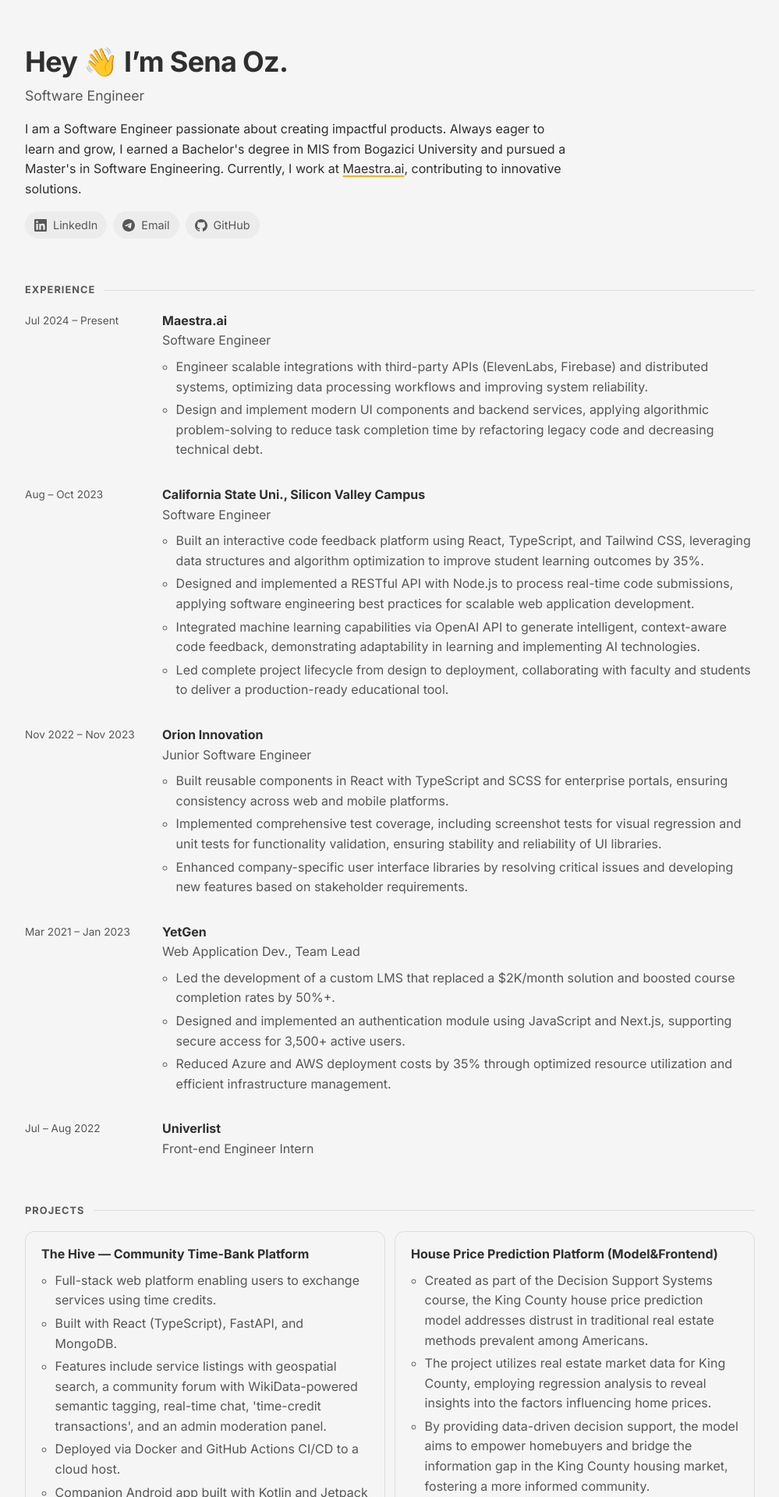
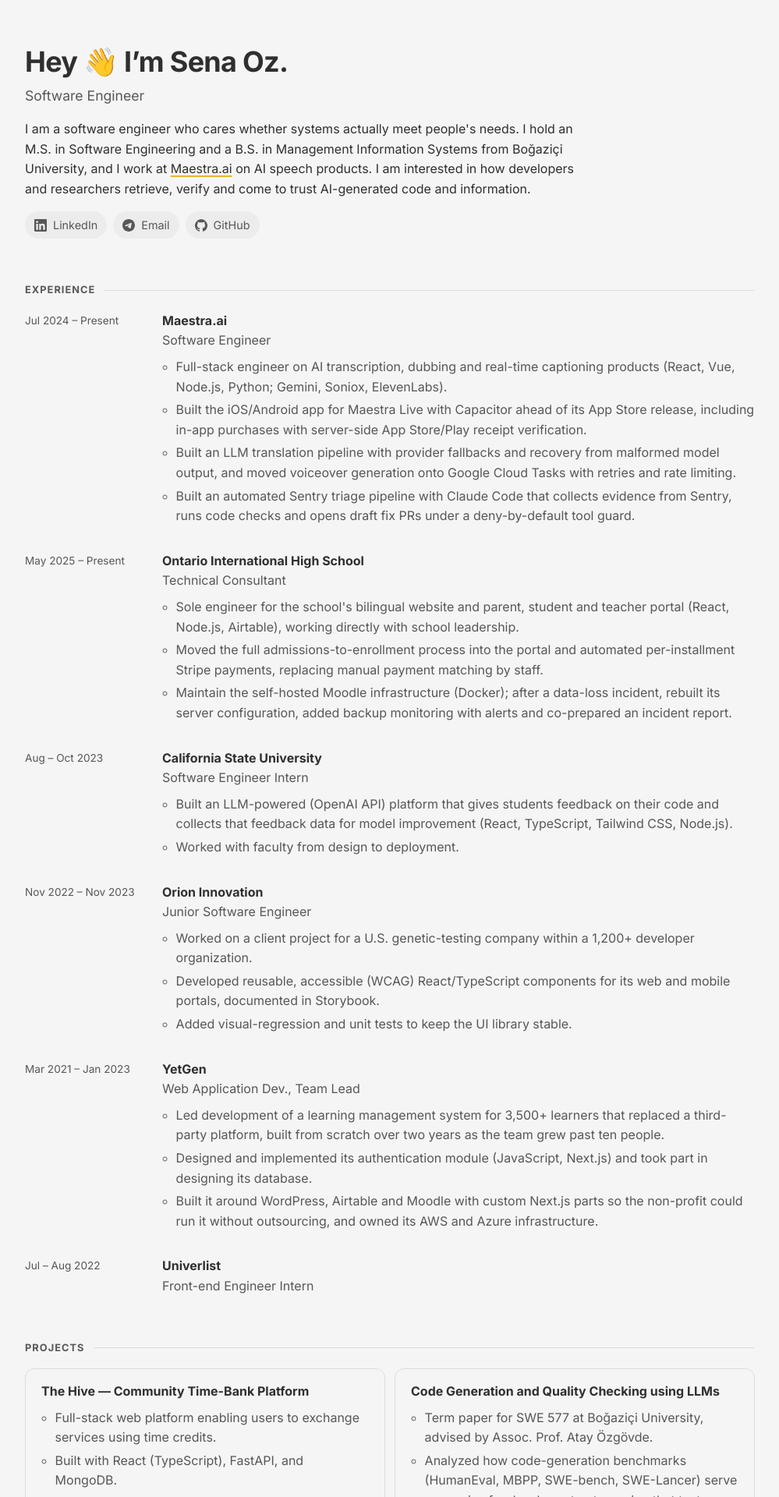
Before and after one commit to senaoz/senaoz.com, a Next.js app: page / in a window 1280 px wide. Shown: the part 80-2000 px from the top of the page at 78% size, without its empty margins (140-1139 px from the left). Built offline with nearby package versions, Linux system fonts and the light colour scheme; no server answers.

Commit message:
Align homepage content with CV

```diff
--- a/lib/site.ts
+++ b/lib/site.ts
@@ -9,7 +9,7 @@
 export const siteTitle = "Sena Oz";
 
 export const siteDescription =
-  "I am a Software Engineer passionate about creating impactful products.";
+  "Software engineer interested in how developers and researchers verify and trust AI-generated code and information.";
 
 export const socialLinks = [
   "https://www.linkedin.com/in/zsenaoz/",
--- a/src/app/page.tsx
+++ b/src/app/page.tsx
@@ -14,14 +14,16 @@
         <h1 className="hero-name">Hey 👋 I’m Sena Oz.</h1>
         <p className="hero-role">Software Engineer</p>
         <p className="hero-bio">
-          I am a Software Engineer passionate about creating impactful
-          products. Always eager to learn and grow, I earned a Bachelor&apos;s
-          degree in MIS from Bogazici University and pursued a Master&apos;s in
-          Software Engineering. Currently, I work at{" "}
+          I am a software engineer who cares whether systems actually meet
+          people&apos;s needs. I hold an M.S. in Software Engineering and a
+          B.S. in Management Information Systems from Boğaziçi University, and
+          I work at{" "}
           <a href="https://maestra.ai" target="_blank" rel="noopener noreferrer">
             Maestra.ai
-          </a>
-          , contributing to innovative solutions.
+          </a>{" "}
+          on AI speech products. I am interested in how developers and
+          researchers retrieve, verify and come to trust AI-generated code and
+          information.
         </p>
         <div className="contact-links">
           <a href="https://www.linkedin.com/in/zsenaoz/" target="_blank" rel="noopener noreferrer">
--- a/src/resume.tsx
+++ b/src/resume.tsx
@@ -33,29 +33,26 @@
     ],
   },
   {
+    label: "Code Generation and Quality Checking using LLMs",
+    href: "https://drive.google.com/file/d/1sYXYhEuG13qCrz1KzC1Xjd8f30rf4_SO/view?usp=sharing",
+    description: [
+      "Term paper for SWE 577 at Boğaziçi University, advised by Assoc. Prof. Atay Özgövde.",
+      "Analyzed how code-generation benchmarks (HumanEval, MBPP, SWE-bench, SWE-Lancer) serve as proxies for developer trust, arguing that test pass rates miss semantic correctness, maintainability and usability.",
+    ],
+  },
+  {
     label: "Forecasting Model in Pharma Product Sales",
     description: [
-      "Developed a forecasting model for pharmaceutical product sales using Python.",
-      "The model will be instrumental in predicting future sales, enabling the company to optimize inventory management and production planning.",
-      "The project aims to enhance the company's decision-making process, ensuring a more efficient and cost-effective supply chain.",
+      "Undergraduate graduation project at Boğaziçi University, supervised by Prof. Aslı Sencer.",
+      "Team of three; built machine-learning and time-series models in Python to forecast SKU-level sales from six linked industry datasets.",
     ],
   },
   {
     label: "House Price Prediction Platform (Model&Frontend)",
     github: "https://github.com/senaoz/dss-frontend",
     description: [
-      "Created as part of the Decision Support Systems course, the King County house price prediction model addresses distrust in traditional real estate methods prevalent among Americans.",
-      "The project utilizes real estate market data for King County, employing regression analysis to reveal insights into the factors influencing home prices.",
-      "By providing data-driven decision support, the model aims to empower homebuyers and bridge the information gap in the King County housing market, fostering a more informed community.",
-    ],
-  },
-  {
-    label: "Code Feedback and ML Model Training Platform",
-    description: [
-      "In the pipeline, I worked on the development of a cutting-edge online code-running platform using a tech stack that includes ReactJS, Tailwind, and Typescript, seamlessly integrated with the ChatGPT API.",
-      "What sets this project apart is its innovative approach to gathering invaluable feedback on user-written code, which will be instrumental in refining machine learning models.",
-      "I designed and implemented a RESTful API using Strapi, ensuring a seamless user experience and robust backend functionality.",
-      "The project is set to revolutionize the way developers receive feedback on their code, offering real-time insights and enhancing the learning experience.",
+      "Decision Support Systems course project: a regression model of King County house prices with a web frontend.",
+      "Shows which factors drive home prices, as decision support for homebuyers.",
     ],
   },
   {
@@ -86,12 +83,6 @@
       "Built the authentication module (username & password reset tool) for a web system using JavaScript, Tailwind CSS, and Next.js.",
     ],
   },
-  {
-    label: "Coursera-like System",
-    description: [
-      "Built a system (WordPress, Airtable, and Moodle) that replaced a solution costing $2K/month, and increased course completion rate by 50%+.",
-    ],
-  },
 ];
 
 export const experience = [
@@ -99,22 +90,33 @@
     title: "Software Engineer",
     firm: "Maestra.ai",
     timePeriod: "Jul 2024 – Present",
-    link: "https://maestra.ai/tools/video-dubber",
+    link: "https://maestra.ai",
     description: [
-      "Engineer scalable integrations with third-party APIs (ElevenLabs, Firebase) and distributed systems, optimizing data processing workflows and improving system reliability.",
-      "Design and implement modern UI components and backend services, applying algorithmic problem-solving to reduce task completion time by refactoring legacy code and decreasing technical debt.",
+      "Full-stack engineer on AI transcription, dubbing and real-time captioning products (React, Vue, Node.js, Python; Gemini, Soniox, ElevenLabs).",
+      "Built the iOS/Android app for Maestra Live with Capacitor ahead of its App Store release, including in-app purchases with server-side App Store/Play receipt verification.",
+      "Built an LLM translation pipeline with provider fallbacks and recovery from malformed model output, and moved voiceover generation onto Google Cloud Tasks with retries and rate limiting.",
+      "Built an automated Sentry triage pipeline with Claude Code that collects evidence from Sentry, runs code checks and opens draft fix PRs under a deny-by-default tool guard.",
     ],
   },
   {
-    title: "Software Engineer",
-    firm: "California State Uni., Silicon Valley Campus",
+    title: "Technical Consultant",
+    firm: "Ontario International High School",
+    timePeriod: "May 2025 – Present",
+    link: "https://oihs.ca",
+    description: [
+      "Sole engineer for the school's bilingual website and parent, student and teacher portal (React, Node.js, Airtable), working directly with school leadership.",
+      "Moved the full admissions-to-enrollment process into the portal and automated per-installment Stripe payments, replacing manual payment matching by staff.",
+      "Maintain the self-hosted Moodle infrastructure (Docker); after a data-loss incident, rebuilt its server configuration, added backup monitoring with alerts and co-prepared an incident report.",
+    ],
+  },
+  {
+    title: "Software Engineer Intern",
+    firm: "California State University",
     timePeriod: "Aug – Oct 2023",
     link: "https://www.sjsu.edu/",
     description: [
-      "Built an interactive code feedback platform using React, TypeScript, and Tailwind CSS, leveraging data structures and algorithm optimization to improve student learning outcomes by 35%.",
-      "Designed and implemented a RESTful API with Node.js to process real-time code submissions, applying software engineering best practices for scalable web application development.",
-      "Integrated machine learning capabilities via OpenAI API to generate intelligent, context-aware code feedback, demonstrating adaptability in learning and implementing AI technologies.",
-      "Led complete project lifecycle from design to deployment, collaborating with faculty and students to deliver a production-ready educational tool.",
+      "Built an LLM-powered (OpenAI API) platform that gives students feedback on their code and collects that feedback data for model improvement (React, TypeScript, Tailwind CSS, Node.js).",
+      "Worked with faculty from design to deployment.",
     ],
   },
   {
@@ -123,9 +125,9 @@
     link: "https://www.orioninc.com/",
     timePeriod: "Nov 2022 – Nov 2023",
     description: [
-      "Built reusable components in React with TypeScript and SCSS for enterprise portals, ensuring consistency across web and mobile platforms.",
-      "Implemented comprehensive test coverage, including screenshot tests for visual regression and unit tests for functionality validation, ensuring stability and reliability of UI libraries.",
-      "Enhanced company-specific user interface libraries by resolving critical issues and developing new features based on stakeholder requirements.",
+      "Worked on a client project for a U.S. genetic-testing company within a 1,200+ developer organization.",
+      "Developed reusable, accessible (WCAG) React/TypeScript components for its web and mobile portals, documented in Storybook.",
+      "Added visual-regression and unit tests to keep the UI library stable.",
     ],
   },
   {
@@ -134,9 +136,9 @@
     link: "https://yetkingencler.com/",
     timePeriod: "Mar 2021 – Jan 2023",
     description: [
-      "Led the development of a custom LMS that replaced a $2K/month solution and boosted course completion rates by 50%+.",
-      "Designed and implemented an authentication module using JavaScript and Next.js, supporting secure access for 3,500+ active users.",
-      "Reduced Azure and AWS deployment costs by 35% through optimized resource utilization and efficient infrastructure management.",
+      "Led development of a learning management system for 3,500+ learners that replaced a third-party platform, built from scratch over two years as the team grew past ten people.",
+      "Designed and implemented its authentication module (JavaScript, Next.js) and took part in designing its database.",
+      "Built it around WordPress, Airtable and Moodle with custom Next.js parts so the non-profit could run it without outsourcing, and owned its AWS and Azure infrastructure.",
     ],
   },
   {
@@ -167,6 +169,7 @@
     list: [
       "React",
       "Next.js",
+      "Vue",
       "Redux",
       "FastAPI",
       "StoryBook",
```
